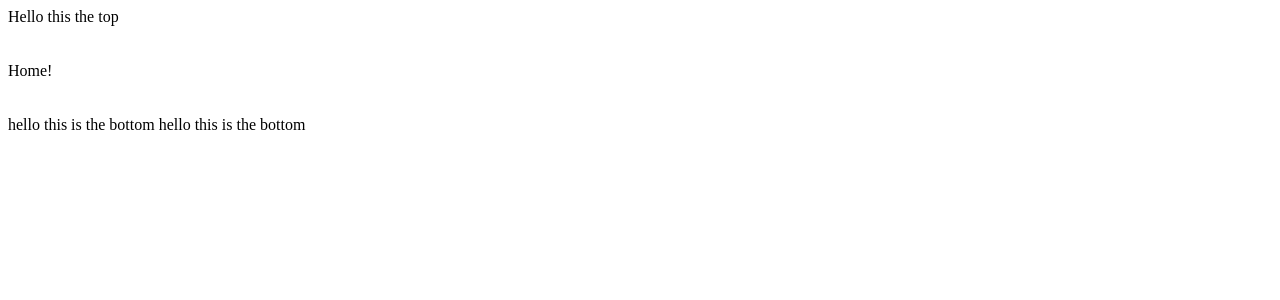
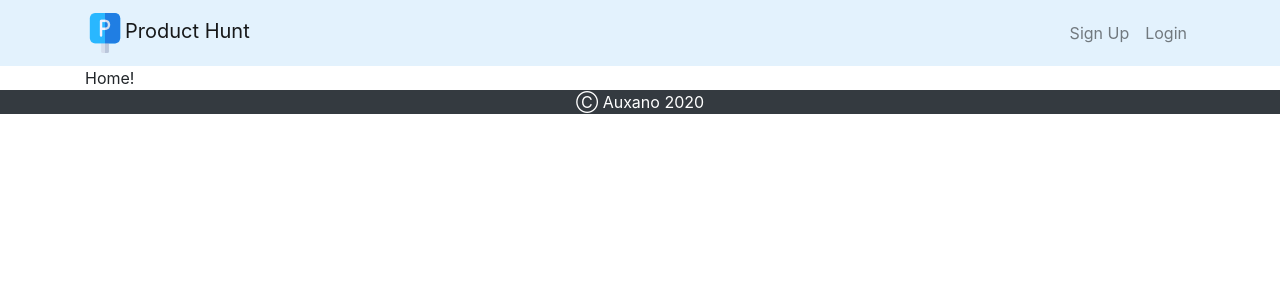
Before and after one commit to Auxano-Iyke/producthunt_project, a Django app: page / in a window 1280 px wide. Shown: the top 300 px of the page. Run offline with Django 3.2, Linux system fonts and the light colour scheme; some libraries are stand-ins or nearby versions.

Commit message:
Devloped the Base template

```diff
--- a/producthunt/settings.py
+++ b/producthunt/settings.py
@@ -119,4 +119,10 @@ USE_TZ = True
 # Static files (CSS, JavaScript, Images)
 # https://docs.djangoproject.com/en/2.2/howto/static-files/
 
+STATICFILES_DIRS = [
+    os.path.join(BASE_DIR, 'producthunt/static/')
+]
+
+STATIC_ROOT = os.path.join(BASE_DIR, 'static')
+
 STATIC_URL = '/static/'
--- a/producthunt/templates/base.html
+++ b/producthunt/templates/base.html
@@ -1,12 +1,87 @@
-Hello this the top
-<br>
-<br>
-<br>
-{% block content %}
-{% endblock %}
-<br>
-<br>
-<br>
 
-hello this is the bottom
-hello this is the bottom
+<!doctype html>
+<html lang="en">
+  <head>
+      {% load staticfiles %}
+    <meta charset="utf-8">
+    <meta name="viewport" content="width=device-width, initial-scale=1, shrink-to-fit=no">
+    <meta name="description" content="">
+    <meta name="author" content="Mark Otto, Jacob Thornton, and Bootstrap contributors">
+    <meta name="generator" content="Jekyll v3.8.6">
+    <title>Album example · Bootstrap</title>
+
+    <link rel="canonical" href="https://getbootstrap.com/docs/4.4/examples/album/">
+
+    <!-- Bootstrap core CSS -->
+    <link rel="stylesheet" href="https://stackpath.bootstrapcdn.com/bootstrap/4.4.1/css/bootstrap.min.css" integrity="sha384-Vkoo8x4CGsO3+Hhxv8T/Q5PaXtkKtu6ug5TOeNV6gBiFeWPGFN9MuhOf23Q9Ifjh" crossorigin="anonymous">
+
+    <!-- Favicons -->
+<link rel="apple-touch-icon" href="/docs/4.4/assets/img/favicons/apple-touch-icon.png" sizes="180x180">
+<link rel="icon" href="/docs/4.4/assets/img/favicons/favicon-32x32.png" sizes="32x32" type="image/png">
+<link rel="icon" href="/docs/4.4/assets/img/favicons/favicon-16x16.png" sizes="16x16" type="image/png">
+<link rel="manifest" href="/docs/4.4/assets/img/favicons/manifest.json">
+<link rel="mask-icon" href="/docs/4.4/assets/img/favicons/safari-pinned-tab.svg" color="#563d7c">
+<link rel="icon" href="/docs/4.4/assets/img/favicons/favicon.ico">
+<meta name="msapplication-config" content="/docs/4.4/assets/img/favicons/browserconfig.xml">
+<meta name="theme-color" content="#563d7c">
+
+
+    <style>
+      .bd-placeholder-img {
+        font-size: 1.125rem;
+        text-anchor: middle;
+        -webkit-user-select: none;
+        -moz-user-select: none;
+        -ms-user-select: none;
+        user-select: none;
+      }
+
+      @media (min-width: 768px) {
+        .bd-placeholder-img-lg {
+          font-size: 3.5rem;
+        }
+      }
+    </style>
+    <!-- Custom styles for this template -->
+    <link href="album.css" rel="stylesheet">
+  </head>
+  <body>
+    <header>
+        <nav class="navbar navbar-expand-lg navbar-light " style="background-color: #e3f2fd;">
+            <div class="container">
+            <a class="navbar-brand" href="#"><img src="{% static 'logo2.png' %}" height="40px" width="40px" class="" alt="">Product Hunt</a>
+
+            <button class="navbar-toggler" type="button" data-toggle="collapse" data-target="#navbarNavAltMarkup" aria-controls="navbarNavAltMarkup" aria-expanded="false" aria-label="Toggle navigation">
+              <span class="navbar-toggler-icon"></span>
+            </button>
+            <div class="collapse navbar-collapse" id="navbarNavAltMarkup">
+              <div class="navbar-nav ml-auto">
+                <a class="nav-item nav-link" href="#">Sign Up </a>
+                <a class="nav-item nav-link" href="#">Login</a>
+
+             </div>
+            </div>
+            </div>
+          </nav>
+</header>
+
+ <div class="container">
+
+    {% block content %}
+    {% endblock %}
+
+ </div>
+
+
+
+
+
+<footer class="text-white bg-dark">
+  <div class="container text-center ">
+    <p> &#9400; Auxano {% now "Y" %}</p>
+  </div>
+</footer>
+<script src="https://code.jquery.com/jquery-3.4.1.slim.min.js" integrity="sha384-J6qa4849blE2+poT4WnyKhv5vZF5SrPo0iEjwBvKU7imGFAV0wwj1yYfoRSJoZ+n" crossorigin="anonymous"></script>
+<script src="https://cdn.jsdelivr.net/npm/popper.js@1.16.0/dist/umd/popper.min.js" integrity="sha384-Q6E9RHvbIyZFJoft+2mJbHaEWldlvI9IOYy5n3zV9zzTtmI3UksdQRVvoxMfooAo" crossorigin="anonymous"></script>
+<script src="https://stackpath.bootstrapcdn.com/bootstrap/4.4.1/js/bootstrap.min.js" integrity="sha384-wfSDF2E50Y2D1uUdj0O3uMBJnjuUD4Ih7YwaYd1iqfktj0Uod8GCExl3Og8ifwB6" crossorigin="anonymous"></script>
+</html>
```
Also changed, not shown: producthunt/static/logo1.png (added), producthunt/static/logo2.png (added).
